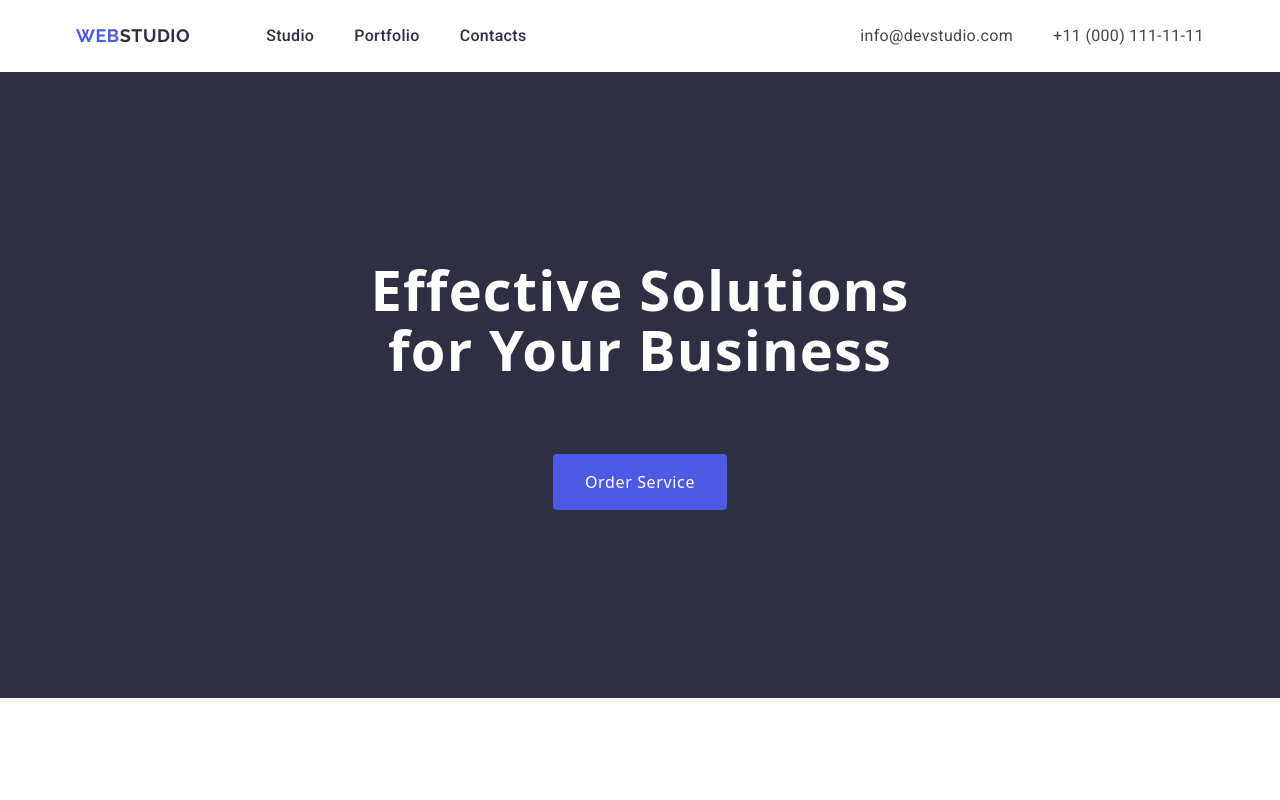
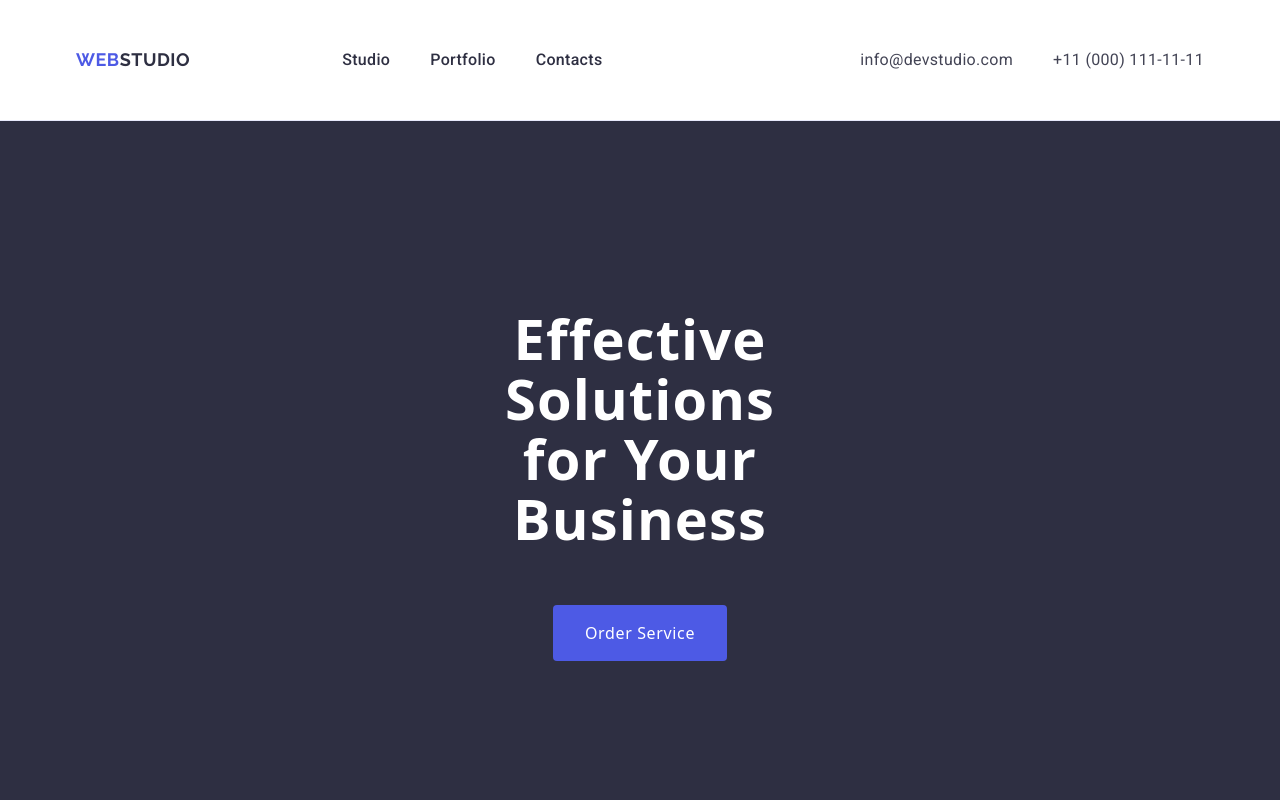
Before and after one commit to AntonSkoro10/goit-markup-hw-03, a plain HTML site: page index.html in a window 1280 px wide. Shown: the top 800 px of the page. Drawn offline with nearby package versions, Linux system fonts and the light colour scheme.

Commit message:
Update style.css

```diff
--- a/css/style.css
+++ b/css/style.css
@@ -57,6 +57,11 @@ body {
     padding-right: 15px;
 }
 
+.page-header {
+    padding: 0 15px 0 15px;
+    border-bottom: 1px solid #e7e9fc
+}
+
 .page-header-container {
     display: flex;
     padding-top: 24px;
@@ -71,18 +76,23 @@ body {
 
 .menu {
     display: flex;
-    column-gap: 40px;
     margin-left: 76px;
+    gap: 40px;
+    padding-top: 24px;
+    padding-bottom: 24px;
 }
 
 .menu-link {
     display: flex;
-    column-gap: 40px;
+    gap: 40px;
     width: 100%;
     max-width: 669px;
+    padding-top: 24px;
+    padding-bottom: 24px;
 }
 
 .logotype {
+    margin-right: 76px;
     text-transform: uppercase;
     font-family: 'Raleway', sans-serif;
     align-items: center;
@@ -145,8 +155,10 @@ body {
 }
 
 .title-head {
+    display: inline-block;
     color: #FFF;
     font-size: 56px;
+    max-width: 496px;
     line-height: 1.07;
     letter-spacing: 1.12px;
     margin-bottom: 56px;
@@ -195,7 +207,7 @@ body {
 
 .purpose-list {
     display: flex;
-    column-gap: 24px;
+    gap: 24px;
 }
 
 .purpose-item {
@@ -203,6 +215,7 @@ body {
 }
 
 .header-purpose {
+margin-bottom: 8px;
 font-weight: 500;
 font-size: 20px;
 line-height: 24px;
@@ -276,6 +289,7 @@ color: #2E2F42;
 }
 
 .our-portfolio {
+    margin-bottom: 72px;
     font-family: 'Roboto', sans-serif;
     font-size: 36px;
     line-height: 1.11;
@@ -307,6 +321,7 @@ color: #2e2f42;
 }
 
 .header-portfolio {
+    margin-bottom: 8px;
     font-weight: 500;
     font-size: 20px;
     line-height: 1.2;
@@ -330,6 +345,7 @@ color: #2e2f42;
 
 .logotype-footer {
     display: inline-block;
+    margin-bottom: 16px;
     text-transform: uppercase;
     font-family: 'Raleway', sans-serif;
     font-size: 18px;
```
